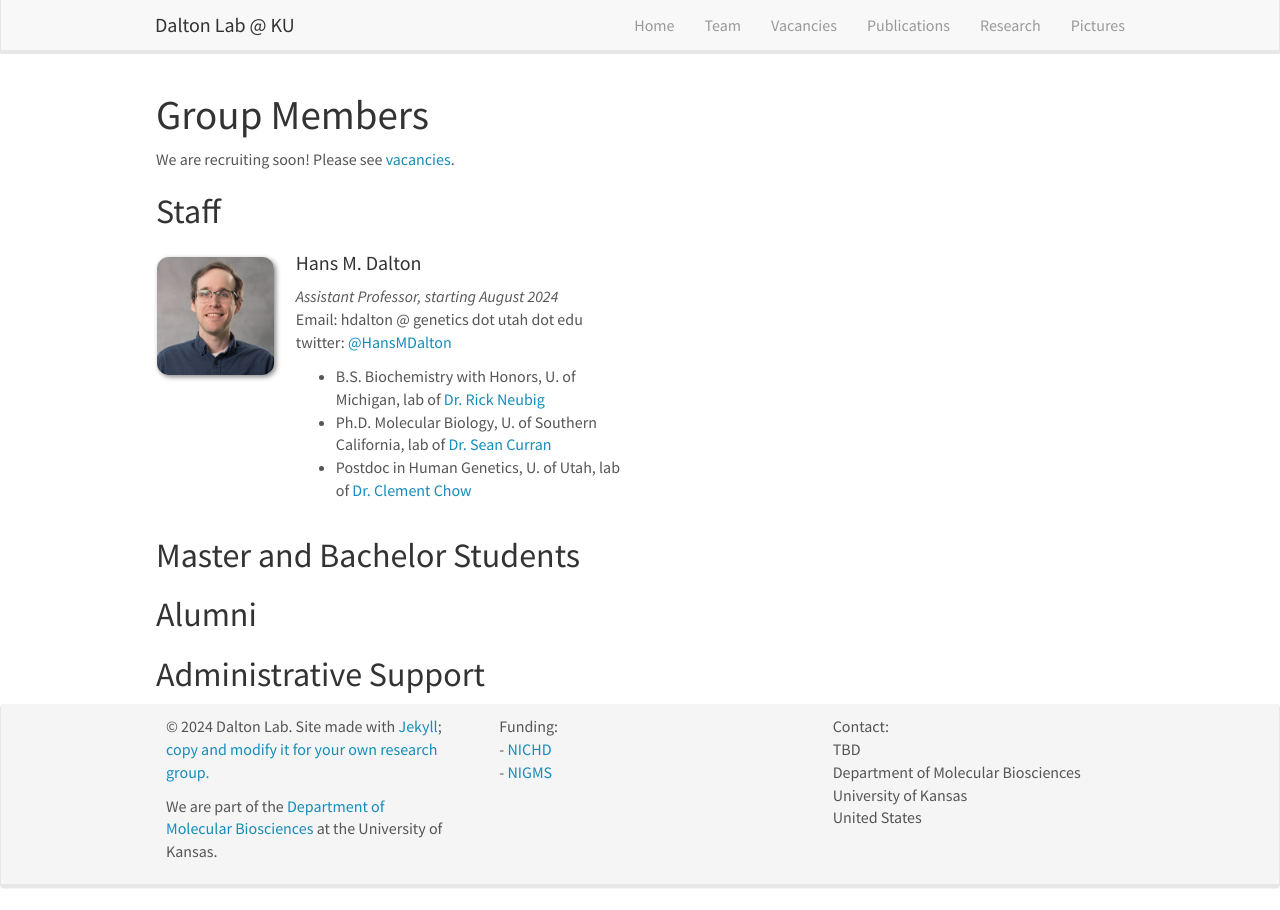
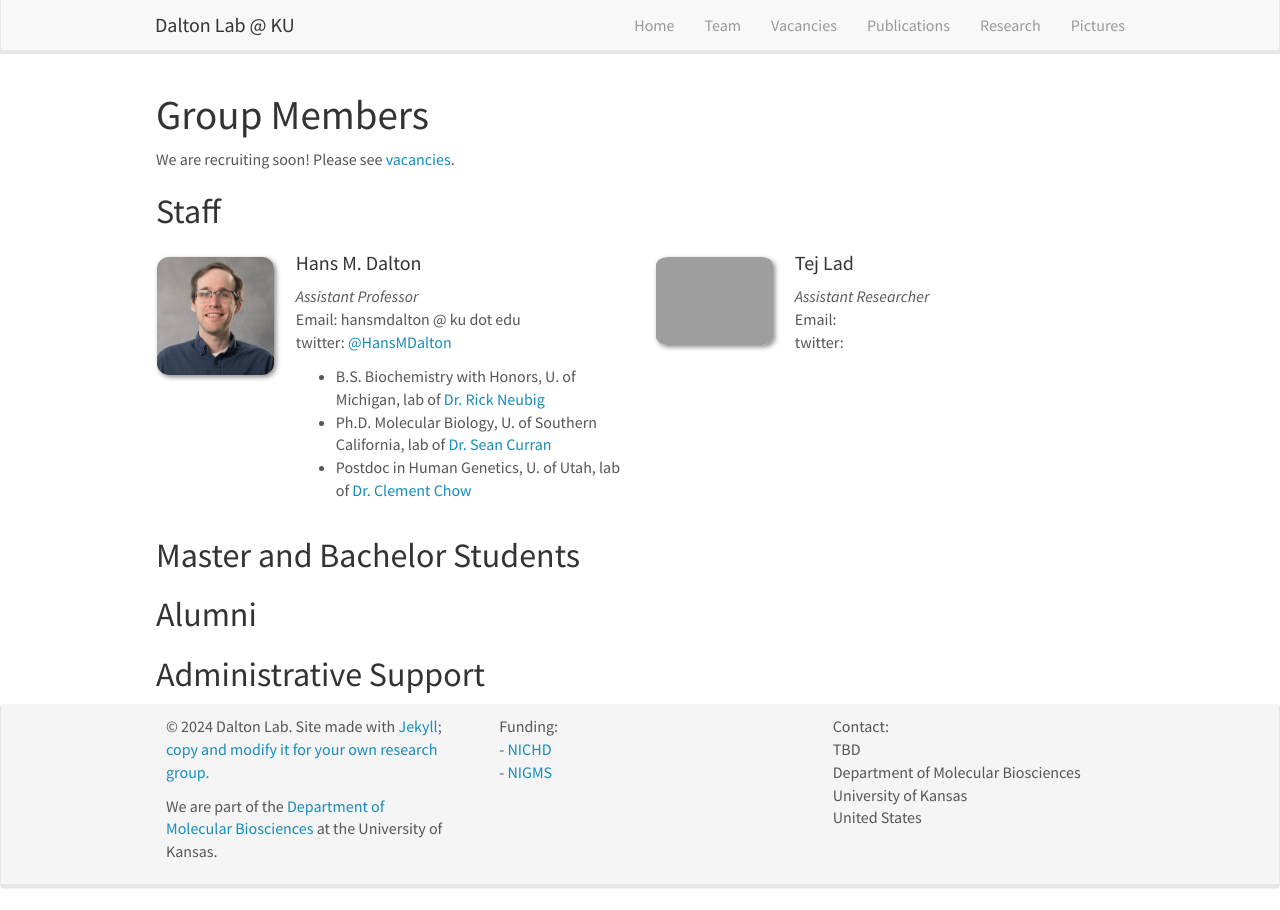
Before and after one commit to hansmdalton/hansmdalton.github.io, a Jekyll site: the page built from _pages/team.md, in a window 1280 px wide. Built offline with Jekyll 4.4.1, drawn with Linux system fonts in a browser that asks for light colours; nearby versions of some CDN libraries.

Commit message:
Update team_members.yml

```diff
--- a/_data/team_members.yml
+++ b/_data/team_members.yml
@@ -1,9 +1,19 @@
 - name: Hans M. Dalton
   photo: Dalton.png
-  info: Assistant Professor, starting August 2024
-  email: hdalton &#64; genetics dot utah dot edu
+  info: Assistant Professor
+  email: hansmdalton &#64; ku dot edu
   twitter: <a href="https://www.twitter.com/HansMDalton">&#64;HansMDalton</a>
   number_educ: 3
   education1: B.S. Biochemistry with Honors, U. of Michigan, lab of <a href="https://www.neubiglab.org/">Dr. Rick Neubig</a>
   education2: Ph.D. Molecular Biology, U. of Southern California, lab of <a href="https://gero.usc.edu/labs/curranlab/">Dr. Sean Curran</a>
   education3: Postdoc in Human Genetics, U. of Utah, lab of <a href="https://www.chowlab.org/">Dr. Clement Chow</a>
+
+- name: Tej Lad
+  photo:
+  info: Assistant Researcher
+  email:
+  twitter:
+  number_educ: 0
+  education1:
+  education2:
+  education3:
```
